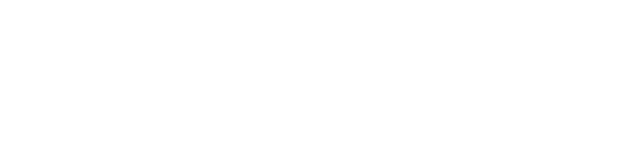
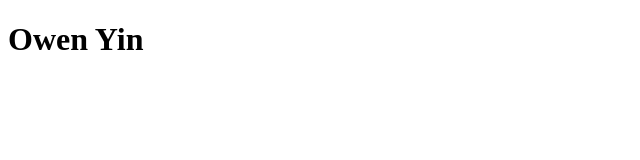
Before and after one commit to yin00039/yin00039.github.io, a plain HTML site: page html-assignment/index.html in a window 1280 px wide. Shown: the whole page, without its empty margins (0-640 px from the left). Drawn offline with Linux system fonts and the light colour scheme.

Commit message:
updates header

```diff
--- a/html-assignment/index.html
+++ b/html-assignment/index.html
@@ -6,6 +6,9 @@
     <title>Owen Yin's HTML Assignment</title>
 </head>
 <body>
+    <header>
+        <h1>Owen Yin</h1>
+    </header>
 
 </body>
 </html>
```
